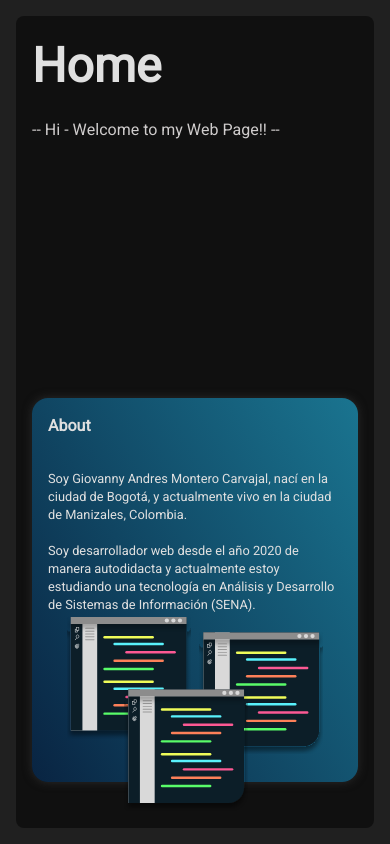
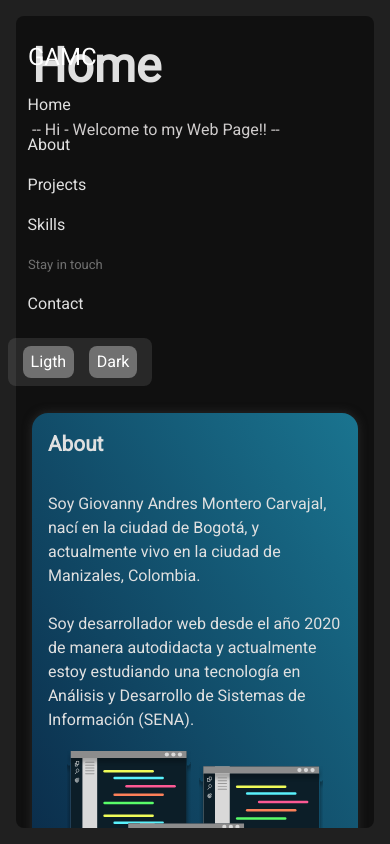
Before and after one commit to giovannymontero99/new-portfolio, a React (Vite) app: page / in a window 390 px wide. Built offline with nearby package versions, Linux system fonts and the light colour scheme; a web font is replaced by a local one.

Commit message:
6 files modified

```diff
--- a/src/components/Main.css
+++ b/src/components/Main.css
@@ -37,6 +37,9 @@
   color: #cfcccc;
   padding-bottom: 8rem;
 }
+
+/*  Estilos para responsive design */
+
 @media (max-width: 1024px) {
   .bodySection {
     padding: 3rem 2rem;
--- a/src/components/Navbar.css
+++ b/src/components/Navbar.css
@@ -67,12 +67,22 @@
   cursor: pointer;
 }
 
-@media (max-width: 768px) {
+@media (max-width: 1024px) {
   .menuSection__navBar {
     width: 10rem;
   }
+}
+
+@media (max-width: 768px) {
+  .menuSection__navBar {
+    position: absolute;
+    display: block;
+    height: auto;
+  }
+
+  /* ABOUT STYLES */
   .about {
-    height: 30rem;
+    height: 50%;
     display: flex;
     flex-direction: column;
     justify-content: space-between;
@@ -84,16 +94,4 @@
     justify-content: space-evenly;
     flex: 1;
   }
-  .updatesSection {
-    display: flex;
-    flex-direction: column;
-    align-items: center;
-  }
-  .targetUpdate {
-    width: 100%;
-    max-width: 360px;
-  }
-  .menuSection__navBar {
-    display: none;
-  }
 }
--- a/src/components/main-components/About.css
+++ b/src/components/main-components/About.css
@@ -1,8 +1,6 @@
 /* About styles */
 #about {
-  height: 100vh;
-  display: flex;
-  justify-content: center;
+  height: 100%;
 }
 
 .about {
@@ -10,17 +8,12 @@
   border-radius: 16px;
   background: linear-gradient(60deg, #092442, #1e9ec5b4);
   margin: 8rem 0;
-  display: flex;
-  flex-direction: column;
-  justify-content: space-between;
-  height: 24rem;
 }
 
 .about-section {
-  padding: 1rem 0;
-  margin: 1rem 0;
-  display: flex;
-  height: 15rem;
+  display: grid;
+  grid-template-columns: 2fr 1fr;
+  gap: 0 1rem;
   align-items: center;
 }
 
@@ -31,3 +24,34 @@
 .about-section > div:last-child {
   text-align: center;
 }
+@media (max-width: 450px) {
+  .about {
+    height: auto;
+  }
+  .about-section {
+    display: flex;
+    align-items: center;
+    justify-content: center;
+    gap: 1rem 0;
+    height: auto;
+  }
+}
+
+@media (max-width: 1024px) {
+  #about {
+    height: 100vh;
+    display: flex;
+    align-items: center;
+  }
+  .about {
+    display: grid;
+    height: auto;
+  }
+
+  .about-section {
+    display: grid;
+    grid-template-columns: 1fr;
+    gap: 1rem 0;
+    height: 100%;
+  }
+}
--- a/src/components/main-components/About.jsx
+++ b/src/components/main-components/About.jsx
@@ -25,7 +25,7 @@ const About = () => {
               Desarrollo de Sistemas de Información (SENA).
             </p>
           </div>
-          <div>
+          <div className="about-img">
             <img src={logo} alt="logo" />
           </div>
         </div>
--- a/src/components/main-components/Updates.css
+++ b/src/components/main-components/Updates.css
@@ -35,3 +35,34 @@
 .targetUpdate:hover {
   box-shadow: 0px 0px 3px #000;
 }
+
+@media (max-width: 1024px) {
+  .updatesSection {
+    display: grid;
+    grid-template-columns: repeat(2, minmax(100px, 1fr));
+  }
+}
+
+@media (max-width: 768px) {
+  .projects {
+    display: flex;
+    flex-direction: column;
+    justify-content: space-between;
+  }
+
+  .updatesSection {
+    display: grid;
+    grid-template-columns: repeat(2, minmax(100px, 1fr));
+  }
+}
+@media (max-width: 450px) {
+  .projects {
+    display: grid;
+    grid-template-columns: 1fr;
+  }
+
+  .updatesSection {
+    grid-template-columns: repeat(1, minmax(100px, 1fr));
+    height: auto;
+  }
+}
--- a/src/index.css
+++ b/src/index.css
@@ -14,11 +14,11 @@ body {
 }
 
 h3 {
-  font-size: clamp(1rem, calc((100vw - 80vw) * 0.1), 2rem);
+  font-size: clamp(1.3rem, calc((100vw - 80vw) * 0.1), 2rem);
   color: var(--text-ligth-color);
 }
 p {
-  font-size: clamp(0.8rem, calc((100vw - 90vw) * 0.1), 1.5rem);
+  font-size: clamp(1rem, calc((100vw - 90vw) * 0.1), 1.5rem);
   color: var(--text-ligth-color);
 }
 a {
```
